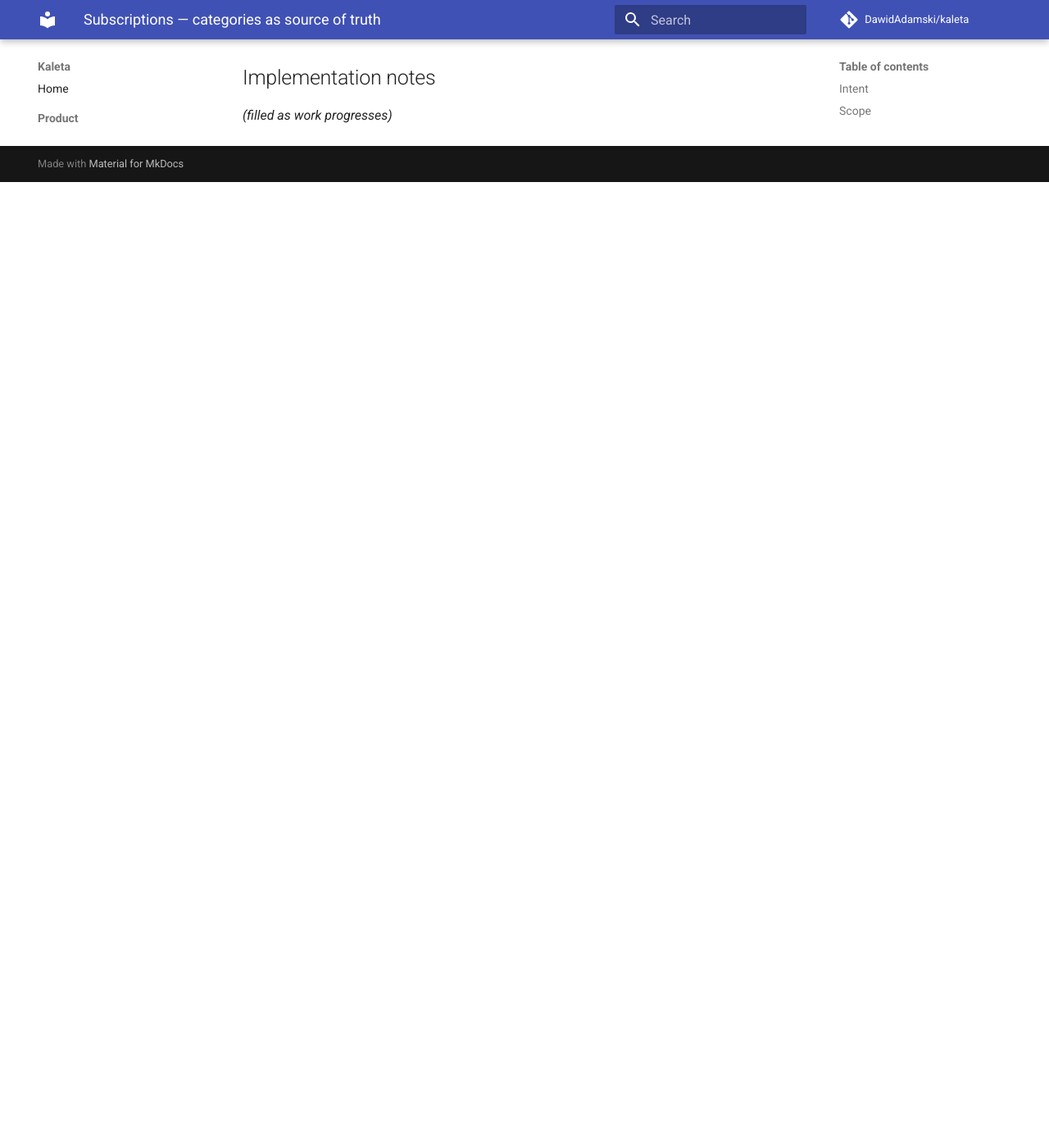
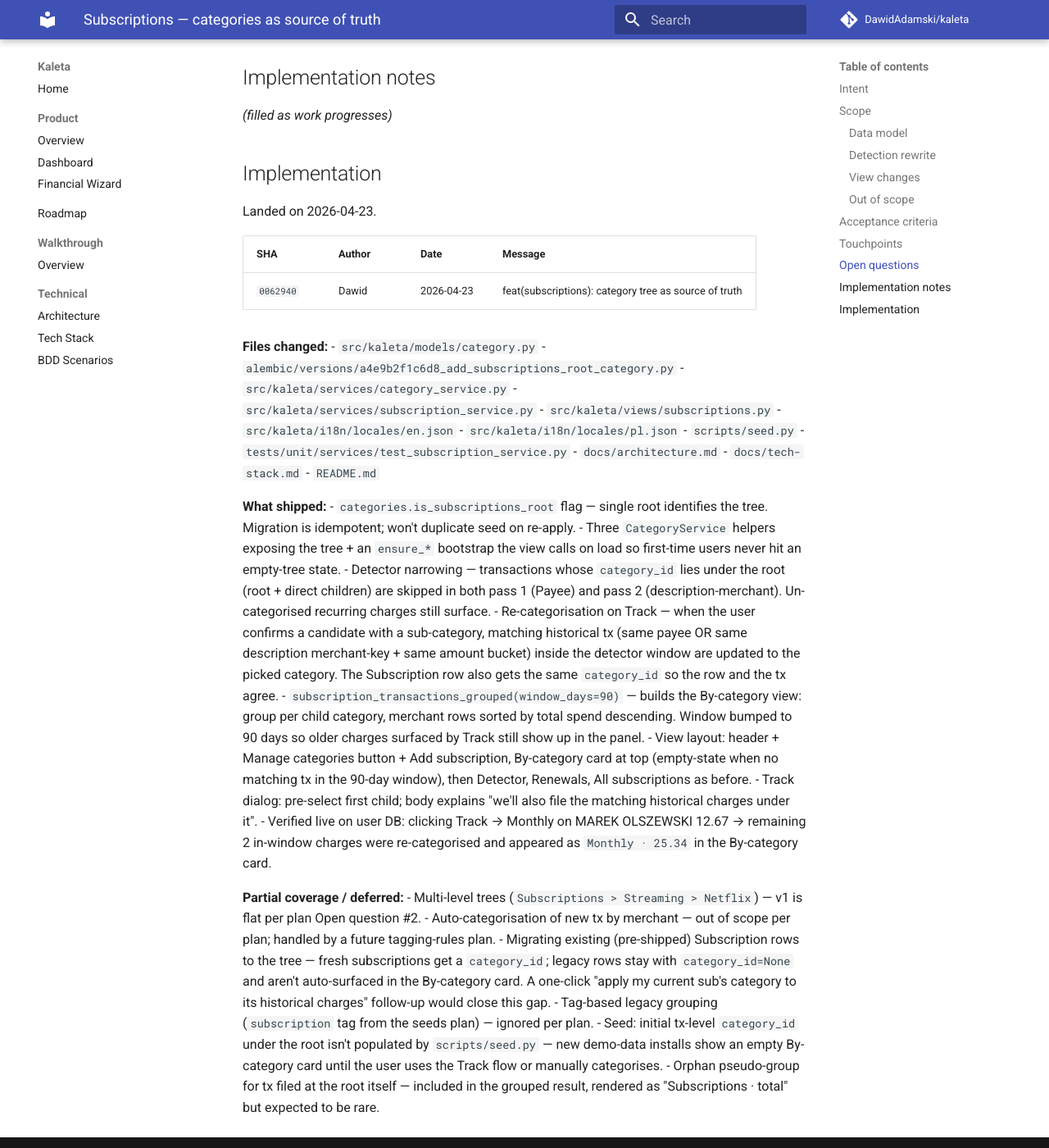
Before and after one commit to DawidAdamski/kaleta, an MkDocs documentation site: the page built from docs/plans/archive/subscriptions-category-driven.md, in a window 1280 px wide and 1400 px high, scrolled down 3032 px. Shown: the whole window at 82% size. Built offline with MkDocs 1.6.1 and Material for MkDocs 9.7.7, drawn with Linux system fonts in a browser that asks for light colours; comment, search, counter and statistics services are not loaded; before the commit the page ends 3254 px from its top, so only the background shows below that.

Commit message:
docs(plans): archive subscriptions-category-driven
Implementation landed in 0062940.

Co-Authored-By: Claude Opus 4.7 <noreply@anthropic.com>

```diff
--- a/docs/plans/subscriptions-category-driven.md
+++ b/docs/plans/archive/subscriptions-category-driven.md
@@ -3,7 +3,8 @@ plan_id: subscriptions-category-driven
 title: Subscriptions — categories as source of truth
 area: wizard
 effort: medium
-status: draft
+status: archived
+archived_at: 2026-04-23
 roadmap_ref: ../product/financial-wizard.md#3-subscriptions
 ---
 
@@ -140,3 +141,43 @@ gatekeeper.
 ## Implementation notes
 
 _(filled as work progresses)_
+
+## Implementation
+
+Landed on 2026-04-23.
+
+| SHA | Author | Date | Message |
+|---|---|---|---|
+| `0062940` | Dawid | 2026-04-23 | feat(subscriptions): category tree as source of truth |
+
+**Files changed:**
+- `src/kaleta/models/category.py`
+- `alembic/versions/a4e9b2f1c6d8_add_subscriptions_root_category.py`
+- `src/kaleta/services/category_service.py`
+- `src/kaleta/services/subscription_service.py`
+- `src/kaleta/views/subscriptions.py`
+- `src/kaleta/i18n/locales/en.json`
+- `src/kaleta/i18n/locales/pl.json`
+- `scripts/seed.py`
+- `tests/unit/services/test_subscription_service.py`
+- `docs/architecture.md`
+- `docs/tech-stack.md`
+- `README.md`
+
+**What shipped:**
+- `categories.is_subscriptions_root` flag — single root identifies the tree. Migration is idempotent; won't duplicate seed on re-apply.
+- Three `CategoryService` helpers exposing the tree + an `ensure_*` bootstrap the view calls on load so first-time users never hit an empty-tree state.
+- Detector narrowing — transactions whose `category_id` lies under the root (root + direct children) are skipped in both pass 1 (Payee) and pass 2 (description-merchant). Un-categorised recurring charges still surface.
+- Re-categorisation on Track — when the user confirms a candidate with a sub-category, matching historical tx (same payee OR same description merchant-key + same amount bucket) inside the detector window are updated to the picked category. The Subscription row also gets the same `category_id` so the row and the tx agree.
+- `subscription_transactions_grouped(window_days=90)` — builds the By-category view: group per child category, merchant rows sorted by total spend descending. Window bumped to 90 days so older charges surfaced by Track still show up in the panel.
+- View layout: header + Manage categories button + Add subscription, By-category card at top (empty-state when no matching tx in the 90-day window), then Detector, Renewals, All subscriptions as before.
+- Track dialog: pre-select first child; body explains "we'll also file the matching historical charges under it".
+- Verified live on user DB: clicking Track → Monthly on MAREK OLSZEWSKI 12.67 → remaining 2 in-window charges were re-categorised and appeared as `Monthly · 25.34` in the By-category card.
+
+**Partial coverage / deferred:**
+- Multi-level trees (`Subscriptions > Streaming > Netflix`) — v1 is flat per plan Open question #2.
+- Auto-categorisation of new tx by merchant — out of scope per plan; handled by a future tagging-rules plan.
+- Migrating existing (pre-shipped) Subscription rows to the tree — fresh subscriptions get a `category_id`; legacy rows stay with `category_id=None` and aren't auto-surfaced in the By-category card. A one-click "apply my current sub's category to its historical charges" follow-up would close this gap.
+- Tag-based legacy grouping (`subscription` tag from the seeds plan) — ignored per plan.
+- Seed: initial tx-level `category_id` under the root isn't populated by `scripts/seed.py` — new demo-data installs show an empty By-category card until the user uses the Track flow or manually categorises.
+- Orphan pseudo-group for tx filed at the root itself — included in the grouped result, rendered as "Subscriptions · total" but expected to be rare.
```
Also changed, not shown: docs/plans/README.md (+1 -1 lines).
